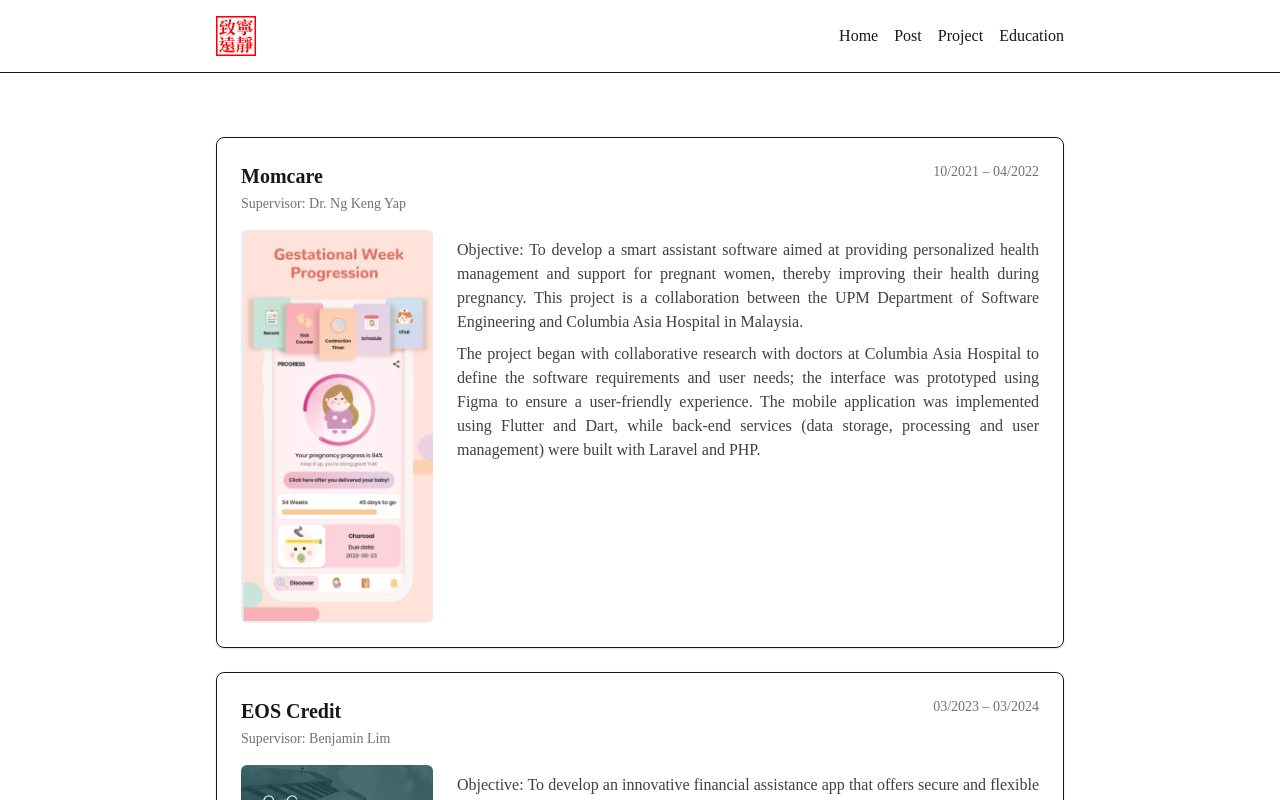
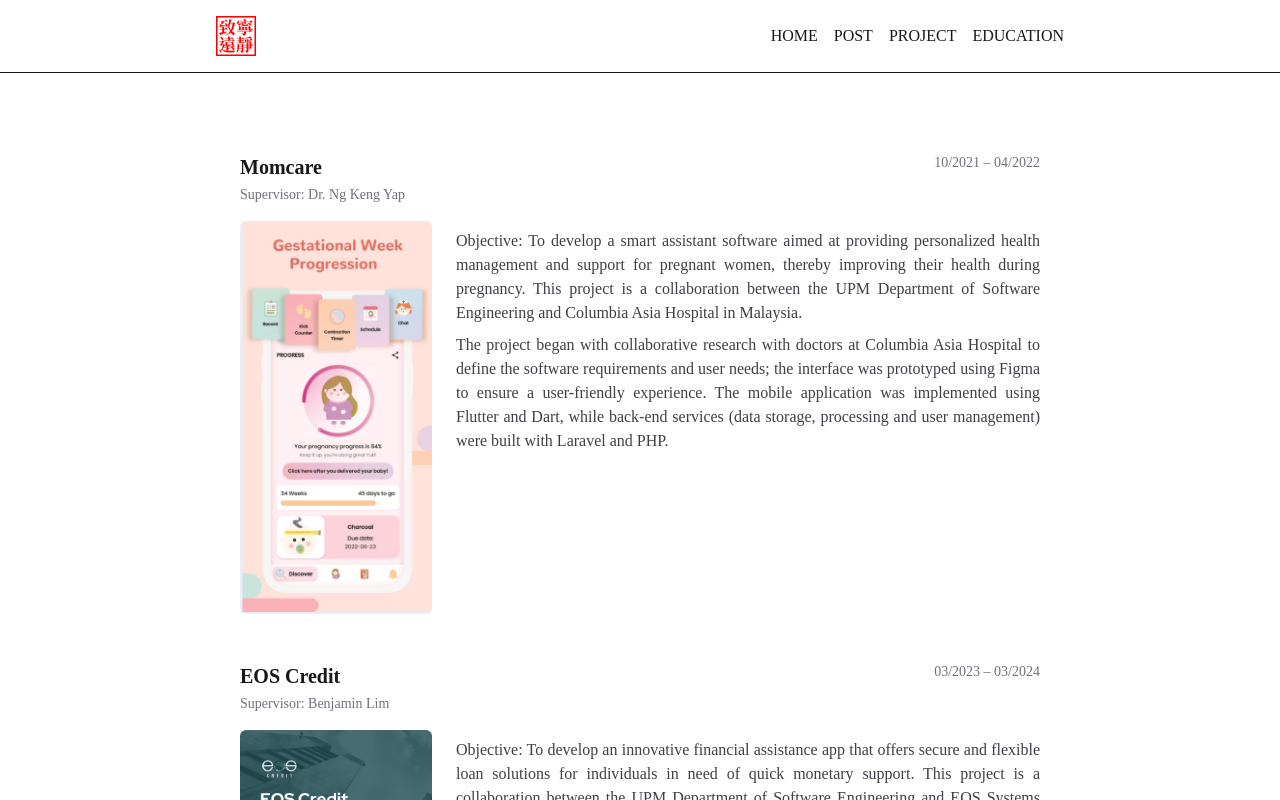
Before and after one commit to MaaZiJyun/official-profile, a Next.js app: page /projects in a window 1280 px wide. Shown: the top 800 px of the page. Built offline with nearby package versions, Linux system fonts and the light colour scheme.

Commit message:
Add Minimum Constellation Size document; remove sample.tex and enhance Nav and page components with improved styling

```diff
--- a/src/app/components/Nav.tsx
+++ b/src/app/components/Nav.tsx
@@ -12,16 +12,33 @@
           <div>
             <ul className="flex gap-4">
               <li>
-                <Link href="/">Home</Link>
+                <Link className="hover:underline hover:text-red-600" href="/">
+                  HOME
+                </Link>
               </li>
               <li>
-                <Link href="/posts">Post</Link>
+                <Link
+                  className="hover:underline hover:text-red-600"
+                  href="/posts"
+                >
+                  POST
+                </Link>
               </li>
               <li>
-                <Link href="/projects">Project</Link>
+                <Link
+                  className="hover:underline hover:text-red-600"
+                  href="/projects"
+                >
+                  PROJECT
+                </Link>
               </li>
               <li>
-                <Link href="/education">Education</Link>
+                <Link
+                  className="hover:underline hover:text-red-600"
+                  href="/education"
+                >
+                  EDUCATION
+                </Link>
               </li>
             </ul>
           </div>
--- a/src/app/page.tsx
+++ b/src/app/page.tsx
@@ -19,7 +19,7 @@
         </div>
       </div>
 
-      <div className="mt-8">
+      <div className="mt-8 text-justify">
         <h1 className="text-xl font-bold underline">INTRO.</h1>
         <p>
           Zijyun Maa is a Master’s student in Blockchain Technology at The Hong
--- a/src/app/posts/page.tsx
+++ b/src/app/posts/page.tsx
@@ -69,15 +69,14 @@
   const posts = await loadTexPosts();
 
   return (
-    <div>
+    <div className="mt-4">
       {posts.length === 0 ? (
         <p className="mt-2 text-zinc-600">
           No .tex posts found in <code>/public/posts</code>.
         </p>
       ) : (
-        <div className="mt-4 flex flex-col gap-4">
+        <div className="flex flex-col gap-4">
           {posts.map((p) => {
-            const slug = p.file.replace(/\.tex$/, "");
             return (
               <article
                 key={p.file}
--- a/src/app/projects/page.tsx
+++ b/src/app/projects/page.tsx
@@ -28,10 +28,10 @@
   ];
 
   return (
-    <div>
+    <div className="mt-4">
       {projects.map((p) => (
-        <div className="mt-6" key={p.title}>
-          <div className="rounded-lg border p-6 shadow-sm">
+        <div key={p.title}>
+          <div className="rounded-lg p-6">
             <div className="flex items-start justify-between">
               <div>
                 <Link href={p.href}>
```
Also changed, not shown: 2 other files (tests, documents, lock files or other folders).
